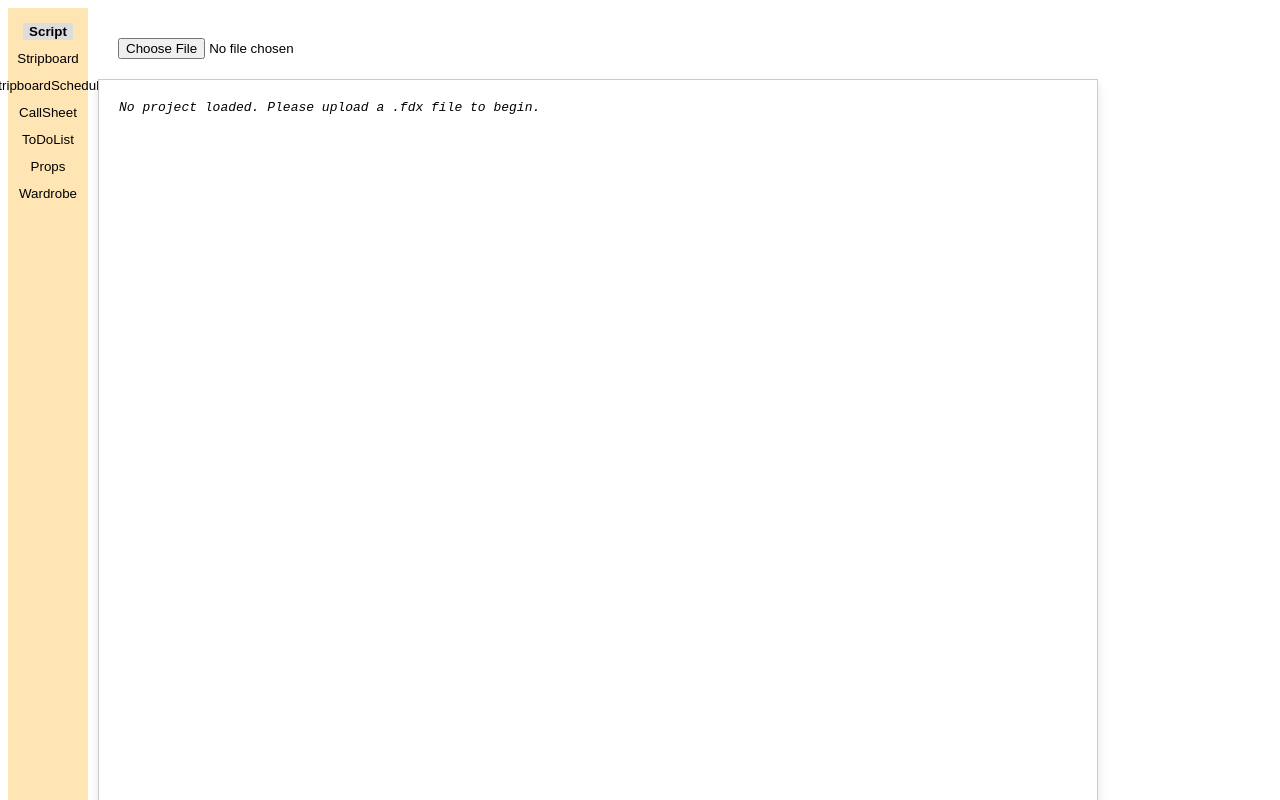
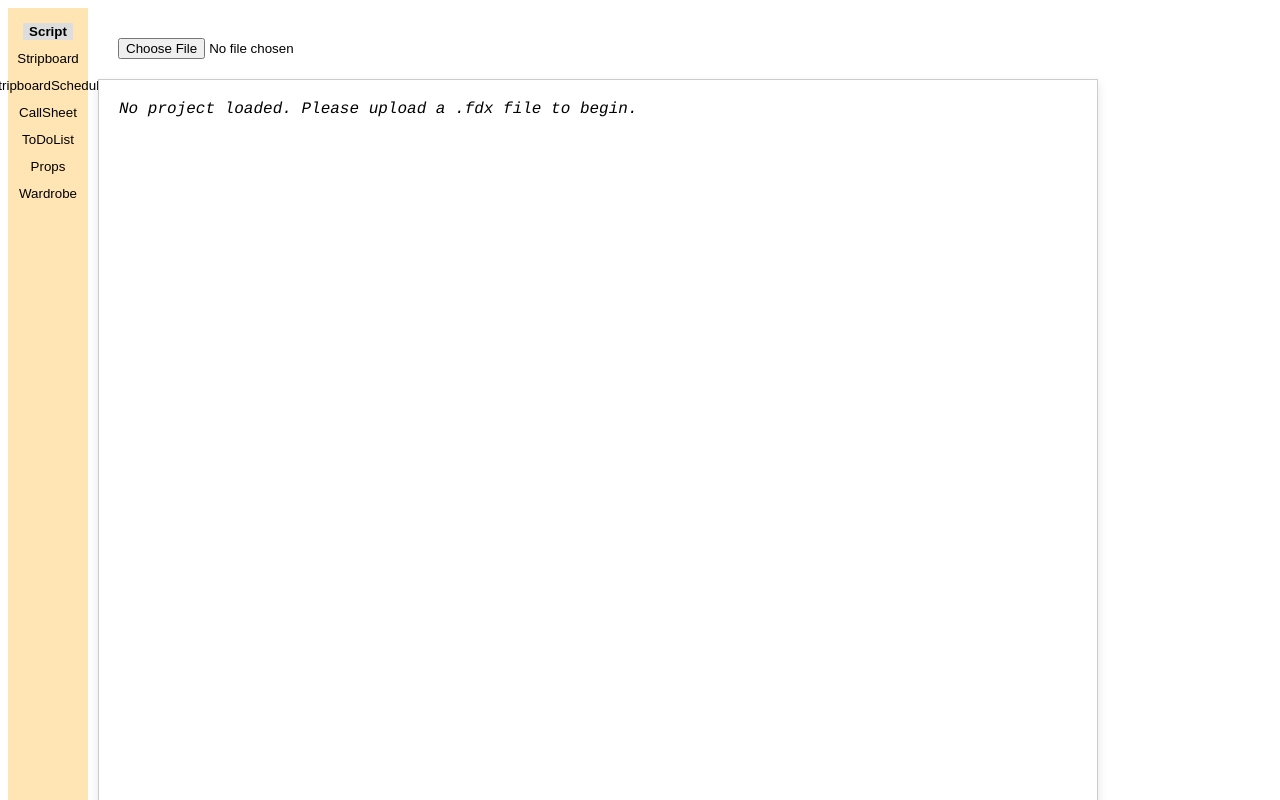
Before and after one commit to dancingii/production-binder-app, a React (Vite) app: page / in a window 1280 px wide. Shown: the top 800 px of the page. Built offline with nearby package versions, Linux system fonts and the light colour scheme.

Commit message:
Update Script.jsx

```diff
--- a/src/components/Script/Script.jsx
+++ b/src/components/Script/Script.jsx
@@ -22,7 +22,7 @@ function Script({ scenes, currentIndex, setCurrentIndex, handleFileUpload }) {
     boxShadow: '0 4px 10px rgba(0, 0, 0, 0.1)',
     boxSizing: 'border-box',
     textAlign: 'left',
-            fontFamily: 'monospace',
+    fontFamily: 'Courier, monospace', // ✅ Added line
   }}
         >
           <Slideshow scenes={scenes} currentIndex={currentIndex} />
```
Lines whose indentation alone changed are shown as unchanged.
